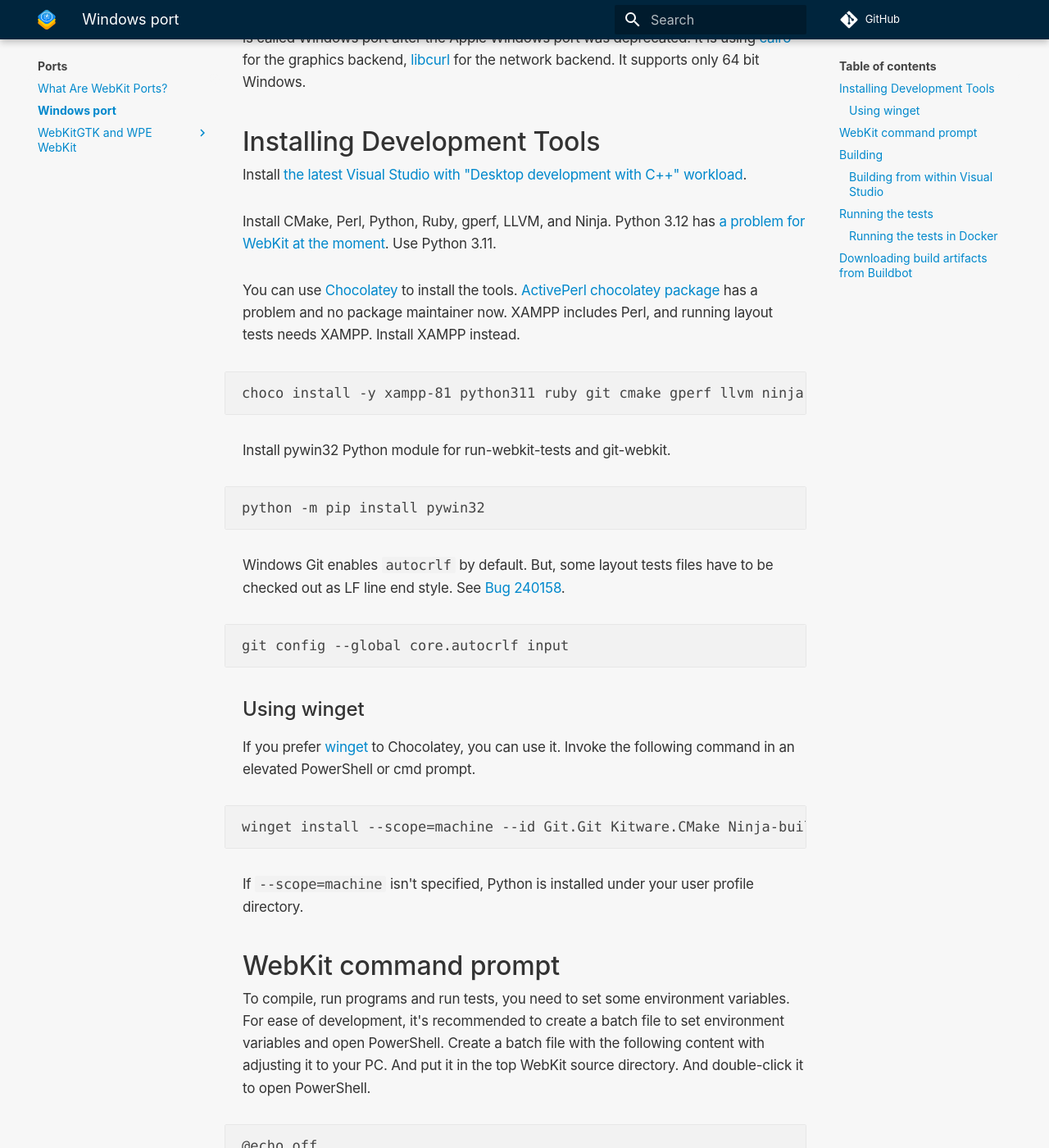
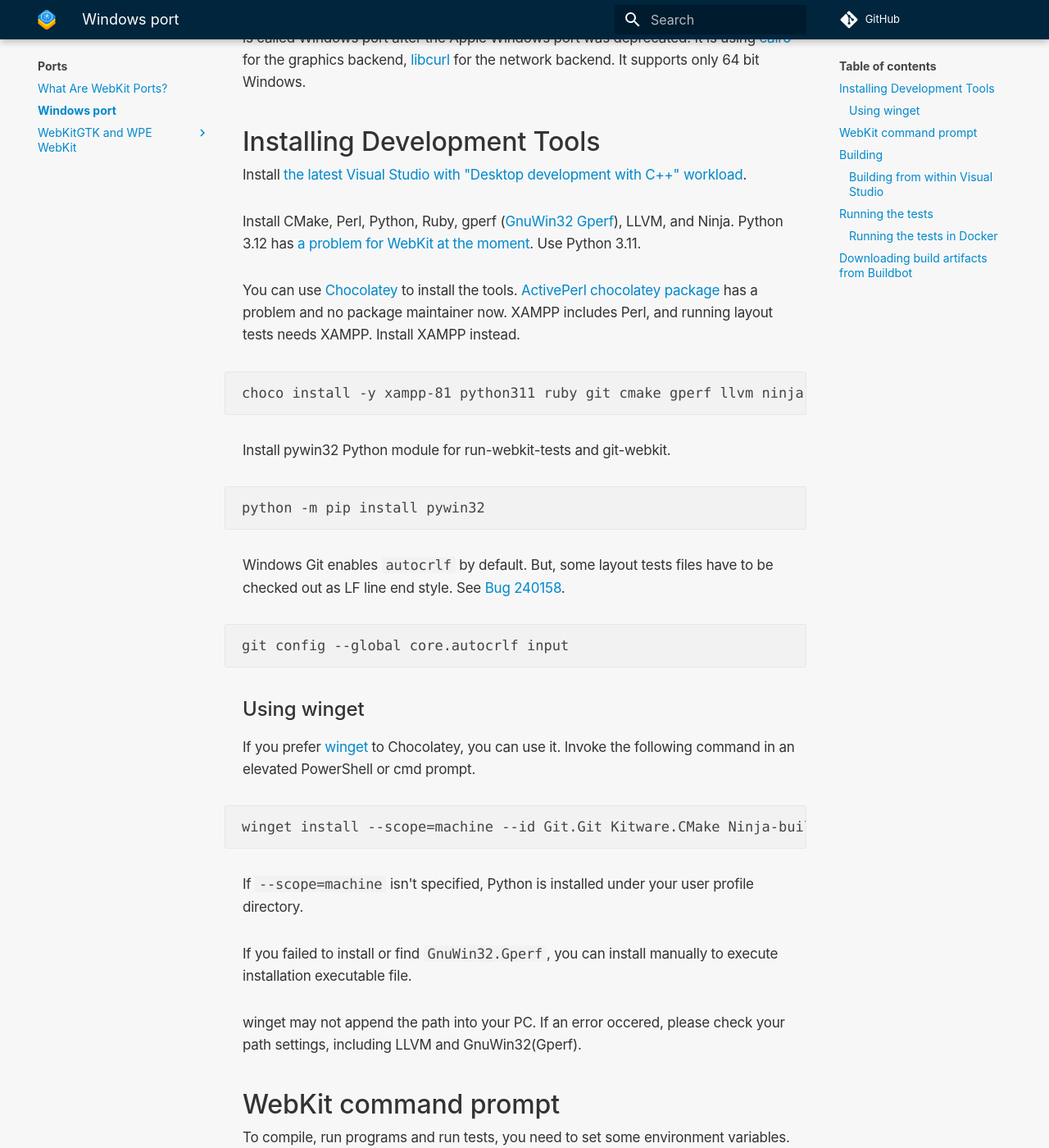
Before and after one commit to WebKit/Documentation, an MkDocs documentation site: the page built from docs/Ports/WindowsPort.md, in a window 1280 px wide and 1400 px high, scrolled down 235 px. Shown: the whole window at 82% size. Built offline with MkDocs 1.6.1 and Material for MkDocs 9.7.7, drawn with Linux system fonts in a browser that asks for light colours; comment, search, counter and statistics services are not loaded; some of the changed text lies outside the part shown.

Commit message:
add more information for winget (eg. path settings)

````diff
--- a/docs/Ports/WindowsPort.md
+++ b/docs/Ports/WindowsPort.md
@@ -9,7 +9,7 @@ It supports only 64 bit Windows.
 
 Install [the latest Visual Studio with "Desktop development with C++" workload](https://learn.microsoft.com/en-us/cpp/build/vscpp-step-0-installation).
 
-Install CMake, Perl, Python, Ruby, gperf, LLVM, and Ninja.
+Install CMake, Perl, Python, Ruby, gperf \([GnuWin32 Gperf](https://gnuwin32.sourceforge.net/packages/gperf.htm)\), LLVM, and Ninja.
 Python 3.12 has [a problem for WebKit at the moment](https://webkit.org/b/261113). Use Python 3.11.
 
 You can use [Chocolatey](https://community.chocolatey.org/) to install the tools.
@@ -43,6 +43,10 @@ winget install --scope=machine --id Git.Git Kitware.CMake Ninja-build.Ninja Pyth
 
 If `--scope=machine` isn't specified, Python is installed under your user profile directory.
 
+If you failed to install or find `GnuWin32.Gperf`, you can install manually to execute installation executable file.
+
+winget may not append the path into your PC.
+If an error occered, please check your path settings, including LLVM and GnuWin32(Gperf).
 
 ## WebKit command prompt
 
@@ -163,10 +167,18 @@ net stop apache2.4
 
 Some extensions need to be registered as CGI. Modify the following commands for your Perl and Python paths, and run them as administrator.
 
+An example using **Chocolatey**
 ```
 reg add HKEY_CLASSES_ROOT\.pl\Shell\ExecCGI\Command /ve /d "c:\xampp\perl\bin\perl.exe -T"
 reg add HKEY_CLASSES_ROOT\.cgi\Shell\ExecCGI\Command /ve /d "c:\xampp\perl\bin\perl.exe -T"
 reg add HKEY_CLASSES_ROOT\.py\Shell\ExecCGI\Command /ve /d "c:\Python311\python.exe -X utf8"
+```
+
+An example using **WinGet**
+```
+reg add HKEY_CLASSES_ROOT\.pl\Shell\ExecCGI\Command /ve /d "c:\xampp\perl\bin\perl.exe -T"
+reg add HKEY_CLASSES_ROOT\.cgi\Shell\ExecCGI\Command /ve /d "c:\xampp\perl\bin\perl.exe -T"
+reg add HKEY_CLASSES_ROOT\.py\Shell\ExecCGI\Command /ve /d "\`"C:\Program Files\Python311\python.exe\`" -X utf8"
 ```
 
 You need openssl.exe in your PATH to run wpt server.
````
